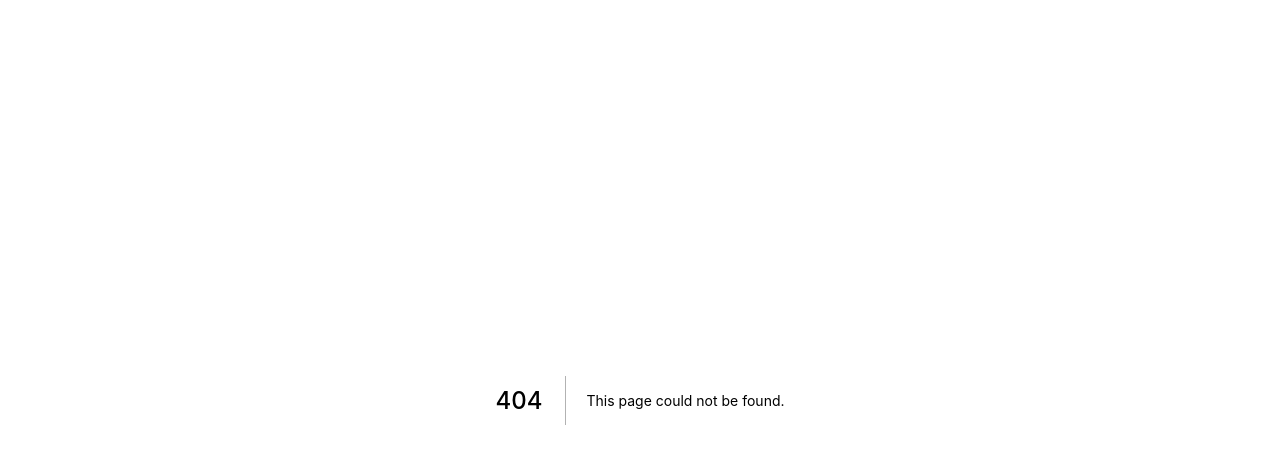
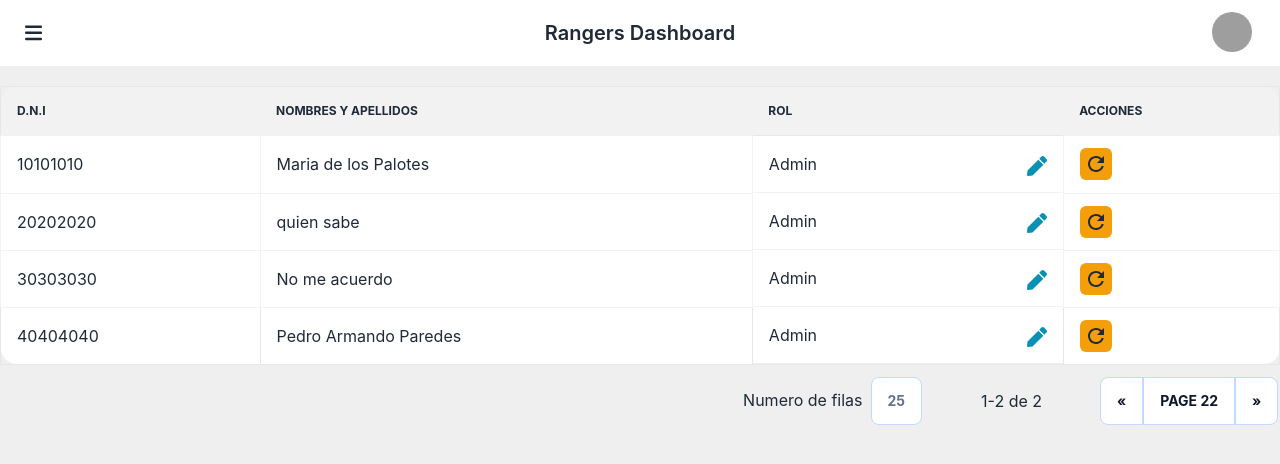
Before and after one commit to Frankmarc1/panelrangers, a Next.js app: page /dashboard/usuarios in a window 1280 px wide. Before the commit this address had no page. Shown: the top 464 px of the page. Built offline with nearby package versions, Linux system fonts and the light colour scheme; grey boxes are pictures that could not be loaded.

Commit message:
se iso el diseño de tabla para el partado usuarios

```diff
--- /dev/null
+++ b/src/layout/Dashboard/components/DataTable.tsx
@@ -0,0 +1,133 @@
+import { FaPen } from "react-icons/fa";
+import { MdOutlineRefresh } from "react-icons/md";
+
+const DataTable = () => {
+  return (
+    <section>
+      <div className='overflow-x-auto container m-auto mt-5'>
+        <table className='table w-full border'>
+          <thead className='border'>
+            <tr className='border'>
+              <th>D.N.I</th>
+              <th>Nombres y Apellidos</th>
+              <th>Rol</th>
+              <th>Acciones</th>
+            </tr>
+          </thead>
+          <tbody>
+            <tr>
+              <td className='border'>10101010</td>
+              <td className='border'>Maria de los Palotes</td>
+              <td className='grid grid-cols-2 gap-2'>
+                <div>Admin</div>
+
+                <div className=' grid place-content-end text-cyan-600 text-xl'>
+                  <FaPen />
+                </div>
+              </td>
+
+              <td className='border h-full py-0'>
+                <div className=' rounded-md bg-amber-500 text-2xl w-8 '>
+                  <div className='py-1 px-1'>
+                    <MdOutlineRefresh />
+                  </div>
+                </div>
+              </td>
+            </tr>
+
+            <tr>
+              <td className='border'>20202020</td>
+              <td className='border'>quien sabe </td>
+              <td className='grid grid-cols-2 gap-2'>
+                <div>Admin</div>
+
+                <div className=' grid place-content-end text-cyan-600 text-xl'>
+                  <FaPen />
+                </div>
+              </td>
+              <td className='border h-full py-0'>
+                <div className=' rounded-md bg-amber-500 text-2xl w-8 '>
+                  <div className='py-1 px-1'>
+                    <MdOutlineRefresh />
+                  </div>
+                </div>
+              </td>
+            </tr>
+
+            <tr>
+              <td className='border'>30303030</td>
+              <td className='border'>No me acuerdo</td>
+              <td className='grid grid-cols-2 gap-2'>
+                <div>Admin</div>
+
+                <div className=' grid place-content-end text-cyan-600 text-xl'>
+                  <FaPen />
+                </div>
+              </td>
+              <td className='border h-full py-0'>
+                <div className=' rounded-md bg-amber-500 text-2xl w-8 '>
+                  <div className='py-1 px-1'>
+                    <MdOutlineRefresh />
+                  </div>
+                </div>
+              </td>
+            </tr>
+            <tr>
+              <td className='border'>40404040</td>
+              <td className='border'>Pedro Armando Paredes</td>
+              <td className='grid grid-cols-2 gap-2'>
+                <div>Admin</div>
+
+                <div className=' grid place-content-end text-cyan-600 text-xl'>
+                  <FaPen />
+                </div>
+              </td>
+              <td className='border h-full py-0'>
+                <div className=' rounded-md bg-amber-500 text-2xl w-8 '>
+                  <div className='py-1 px-1'>
+                    <MdOutlineRefresh />
+                  </div>
+                </div>
+              </td>
+            </tr>
+          </tbody>
+        </table>
+
+        <div className='mt-3 w-full grid sm:grid-cols-1 xl:grid-cols-2'>
+          <div className='grid cols-1'></div>
+
+          <div className='grid grid-cols-1'>
+            <div className='grid grid-cols-3 justify-self-end'>
+              <div>
+                <div className='flex'>
+                  <div className='mt-[0.7rem]'>
+                    <p>Numero de filas</p>
+                  </div>
+                  <div className='pl-2'>
+                    <button className='btn bg-white border-blue-200 text-slate-500 font-bold hover:bg-blue-500 hover:border-white'>
+                      25
+                    </button>
+                  </div>
+                </div>
+              </div>
+
+              <div className='grid place-content-center'>1-2 de 2</div>
+              <div className='btn-group'>
+                <button className='btn bg-white border-blue-200 text-slate-900 font-bold hover:bg-blue-500 hover:border-white'>
+                  «
+                </button>
+                <button className='btn bg-white border-blue-200 text-slate-900 font-bold hover:bg-blue-500 hover:border-white'>
+                  Page 22
+                </button>
+                <button className='btn bg-white border-blue-200 text-slate-900 font-bold hover:bg-blue-500 hover:border-white'>
+                  »
+                </button>
+              </div>
+            </div>
+          </div>
+        </div>
+      </div>
+    </section>
+  );
+};
+export default DataTable;
--- /dev/null
+++ b/src/pages/dashboard/usuarios/index.tsx
@@ -0,0 +1,10 @@
+import { Dashboard } from "../../../layout/Dashboard/Dashboard";
+import DataTable from "../../../layout/Dashboard/components/DataTable";
+const Users = () => {
+  return (
+    <Dashboard>
+      <DataTable />
+    </Dashboard>
+  );
+};
+export default Users;
```
Also changed, not shown: src/pages/dashboard/estadisticas/users/index.tsx (deleted).
